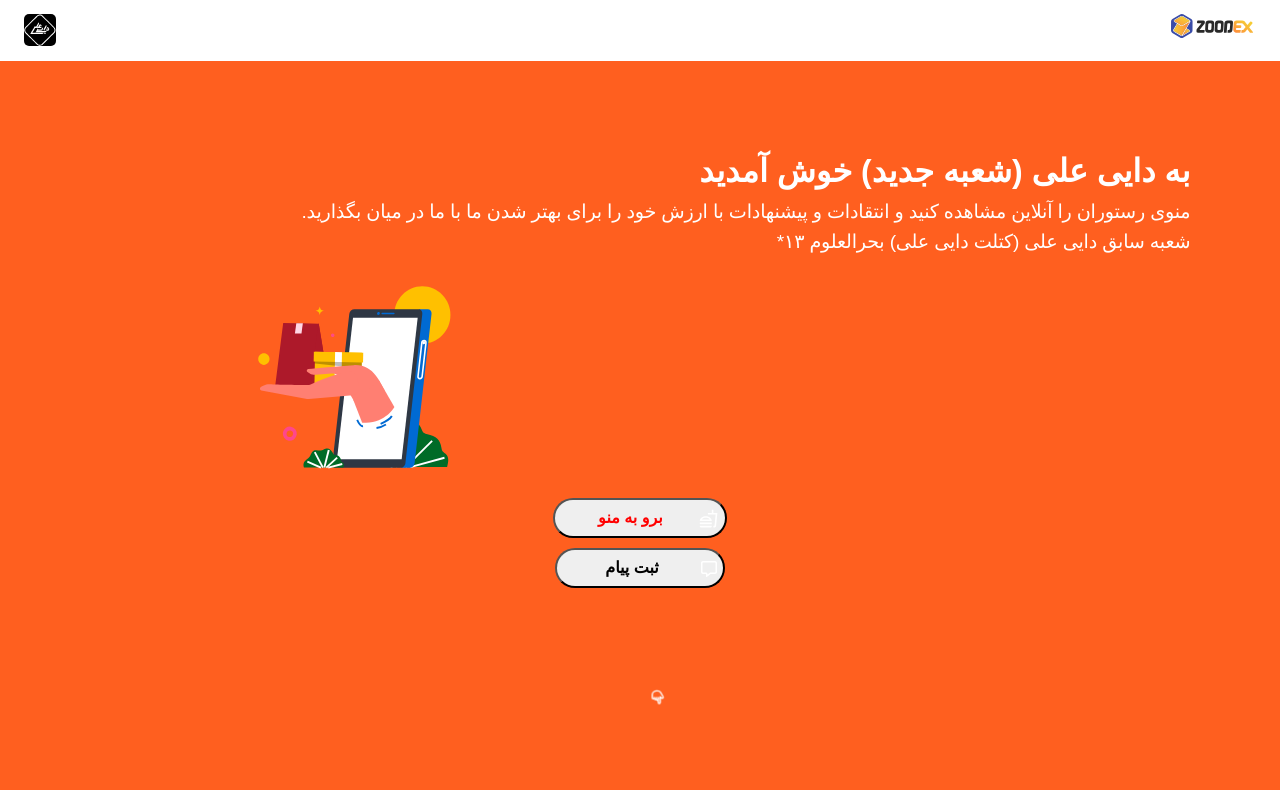
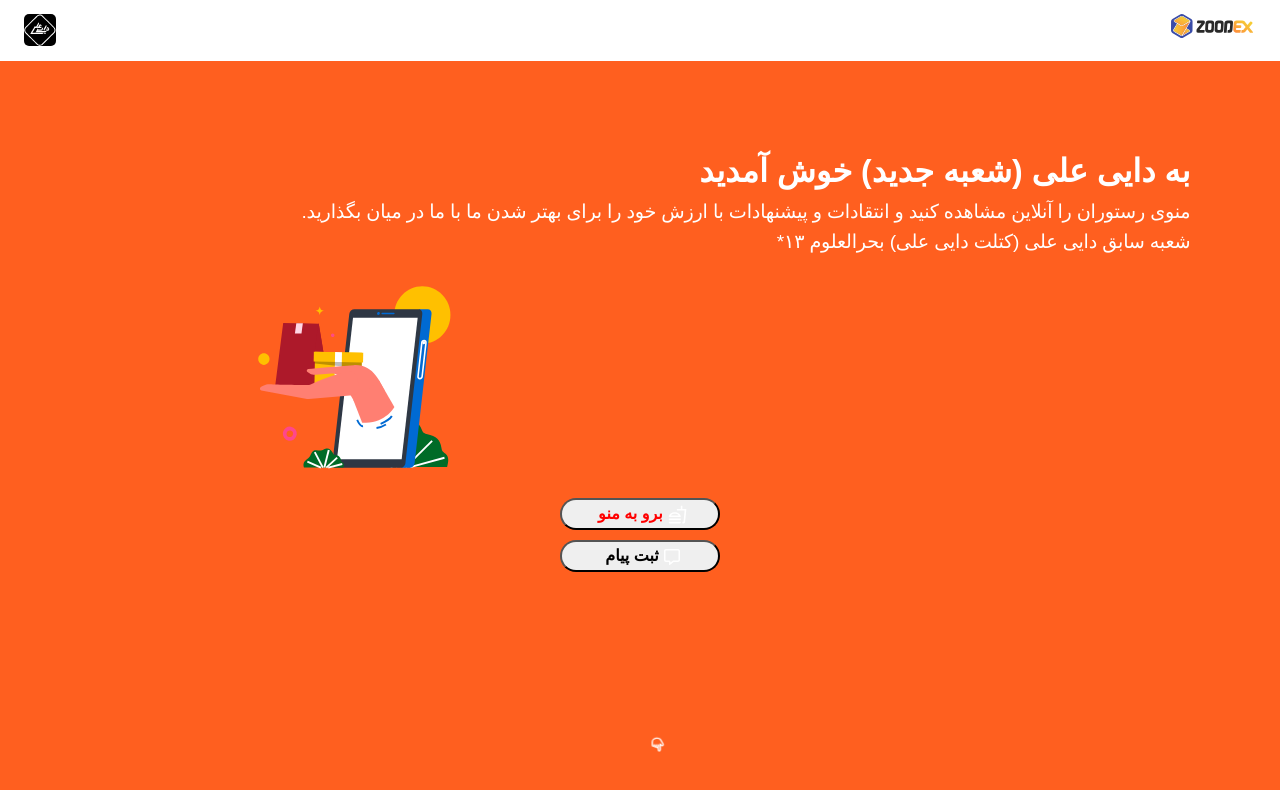
Before and after one commit to pedramjlo/Daei-Ali-ORG, a React (Create React App) app: page / in a window 1280 px wide. Shown: the top 790 px of the page. Built offline with nearby package versions, Linux system fonts and the light colour scheme; a web font is replaced by a local one.

Commit message:
homescreen finished

```diff
--- a/public/index.html
+++ b/public/index.html
@@ -10,6 +10,7 @@
       content="Web site created using create-react-app"
     />
 
+    <!-- bootstrap -->
     <link rel="stylesheet" href="https://cdn.jsdelivr.net/npm/bootstrap@5.3.2/dist/css/bootstrap.min.css" integrity="sha384-T3c6CoIi6uLrA9TneNEoa7RxnatzjcDSCmG1MXxSR1GAsXEV/Dwwykc2MPK8M2HN" crossorigin="anonymous" />
 
 
--- a/src/buttons.css
+++ b/src/buttons.css
@@ -1,10 +1,8 @@
 button > span {
-    display: inline-block;
     margin: 5px;
     text-align: center;
     align-content: center;
-    width: 8em;
-    height: fit-content;
     color: black;
     font-weight: bold;
+    width: 7rem;
 }
--- a/src/components/home.jsx
+++ b/src/components/home.jsx
@@ -30,9 +30,9 @@ export default function Home() {
         </div>
 
 
-          <div className='bounce'>
-            <BouncingArrow />
-          </div>
+        <div className='bounce'>
+            <BouncingArrow loading="lazy" />
+        </div>
 
 
 
--- a/src/components/menu-btn.jsx
+++ b/src/components/menu-btn.jsx
@@ -1,4 +1,4 @@
-import { MdOutlineFastfood } from "react-icons/md";
+import { MdHeight, MdOutlineFastfood } from "react-icons/md";
 import '../buttons.css';
 import { color } from "framer-motion";
 
@@ -11,6 +11,8 @@ export default function MenuButton(){
     const MenuButtonStyle = {
         color: "FF0000",
         borderRadius: "20px",
+        width: "10rem",
+        height: "2rem",
     }
 
 
--- a/src/components/message-btn.jsx
+++ b/src/components/message-btn.jsx
@@ -10,6 +10,8 @@ export default function MessageButton(){
     const MessageButtonStyle = {
         color: "black",
         borderRadius: "20px",
+        width: "10rem",
+        height: "2rem",
     }
 
     const iconStyle = {
--- a/src/home.css
+++ b/src/home.css
@@ -79,7 +79,7 @@ h2 {
 
 .bounce{
     margin-right: 48%;
-    margin-top: 10%;
+    margin-top: 15%;
     transform: scale(-1, -1);
 }
 
```
